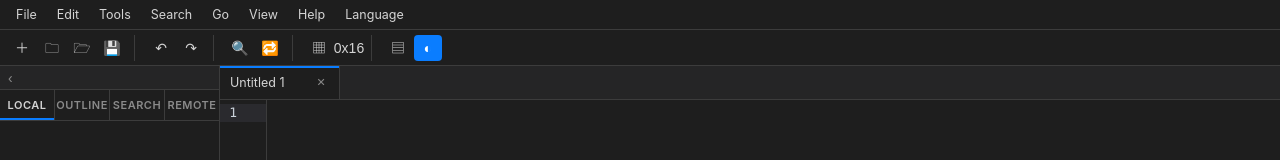
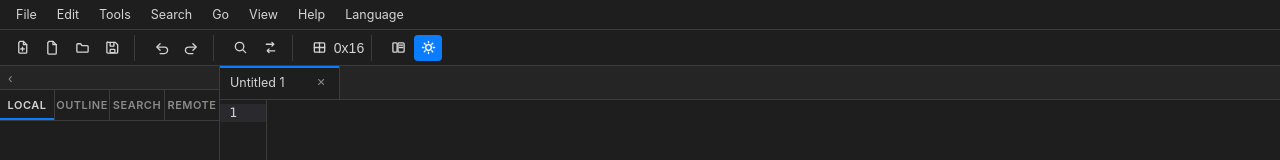
Before and after one commit to zhpeace/0xEdit, a website built with Vite: page index.html in a window 1280 px wide. Shown: the top 160 px of the page. Built offline with nearby package versions, Linux system fonts and the light colour scheme.

Commit message:
fix: 工具栏 emoji 图标在 WKWebView 显示为空白方块，改为内联 SVG
- 11 个工具栏按钮的 emoji/特殊字符（🗀🗁💾↶↷🔍🔁▦▤◐）在 macOS WKWebView 不渲染
- 全部替换为统一 stroke 风格的内联 SVG（15x15，颜色继承 currentColor）
- 新增 .tool-btn svg 尺寸规则；mode 按钮保留 '0x16' 文本

```diff
--- a/index.html
+++ b/index.html
@@ -14,26 +14,26 @@
       <header id="menubar"></header>
       <nav id="toolbar">
         <div class="toolbar-group" id="toolbar-file">
-          <button class="tool-btn" data-action="new" title="新建 (⌘N)">＋</button>
-          <button class="tool-btn" data-action="open" title="打开文件 (⌘O)">🗀</button>
-          <button class="tool-btn" data-action="open-folder" title="打开文件夹">🗁</button>
-          <button class="tool-btn" data-action="save" title="保存 (⌘S)">💾</button>
+          <button class="tool-btn" data-action="new" title="新建 (⌘N)"><svg viewBox="0 0 16 16" fill="none" stroke="currentColor" stroke-width="1.4" stroke-linecap="round" stroke-linejoin="round"><path d="M5 1.5h4l3.5 3.5v8a1 1 0 0 1-1 1H5a1 1 0 0 1-1-1v-10a1 1 0 0 1 1-1z"/><path d="M9 1.5V5h3.5"/><path d="M8 7.5v4M6 9.5h4"/></svg></button>
+          <button class="tool-btn" data-action="open" title="打开文件 (⌘O)"><svg viewBox="0 0 16 16" fill="none" stroke="currentColor" stroke-width="1.4" stroke-linecap="round" stroke-linejoin="round"><path d="M4 1.5h4.5L12 5v9a1 1 0 0 1-1 1H4a1 1 0 0 1-1-1v-11a1 1 0 0 1 1-1z"/><path d="M8.5 1.5V5H12"/></svg></button>
+          <button class="tool-btn" data-action="open-folder" title="打开文件夹"><svg viewBox="0 0 16 16" fill="none" stroke="currentColor" stroke-width="1.4" stroke-linecap="round" stroke-linejoin="round"><path d="M2 5a1 1 0 0 1 1-1h3l1.5 2H13a1 1 0 0 1 1 1v5a1 1 0 0 1-1 1H3a1 1 0 0 1-1-1z"/></svg></button>
+          <button class="tool-btn" data-action="save" title="保存 (⌘S)"><svg viewBox="0 0 16 16" fill="none" stroke="currentColor" stroke-width="1.4" stroke-linecap="round" stroke-linejoin="round"><path d="M3 2.5h8l2.5 2.5v8a1 1 0 0 1-1 1H3a1 1 0 0 1-1-1v-10a1 1 0 0 1 1-1z"/><path d="M5.5 2.5v4h4v-4"/><rect x="5.5" y="10" width="5" height="3.5" rx=".5"/></svg></button>
         </div>
         <div class="toolbar-group" id="toolbar-edit">
-          <button class="tool-btn" data-action="undo" title="撤销 (⌘Z)">↶</button>
-          <button class="tool-btn" data-action="redo" title="重做 (⇧⌘Z)">↷</button>
+          <button class="tool-btn" data-action="undo" title="撤销 (⌘Z)"><svg viewBox="0 0 16 16" fill="none" stroke="currentColor" stroke-width="1.4" stroke-linecap="round" stroke-linejoin="round"><path d="M3.5 7.5h7.5a3.5 3.5 0 0 1 0 7H6.5"/><path d="M6.5 4 3 7.5 6.5 11"/></svg></button>
+          <button class="tool-btn" data-action="redo" title="重做 (⇧⌘Z)"><svg viewBox="0 0 16 16" fill="none" stroke="currentColor" stroke-width="1.4" stroke-linecap="round" stroke-linejoin="round"><path d="M12.5 7.5H5a3.5 3.5 0 0 0 0 7h4.5"/><path d="M9.5 4 13 7.5 9.5 11"/></svg></button>
         </div>
         <div class="toolbar-group" id="toolbar-search">
-          <button class="tool-btn" data-action="find" title="查找 (⌘F)">🔍</button>
-          <button class="tool-btn" data-action="replace" title="替换 (⇧⌘F)">🔁</button>
+          <button class="tool-btn" data-action="find" title="查找 (⌘F)"><svg viewBox="0 0 16 16" fill="none" stroke="currentColor" stroke-width="1.4" stroke-linecap="round" stroke-linejoin="round"><circle cx="7" cy="7" r="4.5"/><path d="m10.5 10.5 3 3"/></svg></button>
+          <button class="tool-btn" data-action="replace" title="替换 (⇧⌘F)"><svg viewBox="0 0 16 16" fill="none" stroke="currentColor" stroke-width="1.4" stroke-linecap="round" stroke-linejoin="round"><path d="M3.5 4.5h8M9.5 2.5 11.5 4.5l-2 2"/><path d="M12.5 11.5h-8M6.5 9.5 4.5 11.5l2 2"/></svg></button>
         </div>
         <div class="toolbar-group" id="toolbar-hex">
-          <button class="tool-btn tool-toggle" id="btn-column" data-action="column" title="列模式">▦</button>
+          <button class="tool-btn tool-toggle" id="btn-column" data-action="column" title="列模式"><svg viewBox="0 0 16 16" fill="none" stroke="currentColor" stroke-width="1.4" stroke-linecap="round" stroke-linejoin="round"><rect x="2.5" y="3" width="11" height="10" rx="1"/><path d="M2.5 8h11M8 3v10"/></svg></button>
           <button class="tool-btn" id="btn-mode" data-action="mode" title="切换文本/十六进制">0x16</button>
         </div>
         <div class="toolbar-group" id="toolbar-view">
-          <button class="tool-btn" data-action="tree" title="切换侧边栏">▤</button>
-          <button class="tool-btn" data-action="theme" title="切换主题">◐</button>
+          <button class="tool-btn" data-action="tree" title="切换侧边栏"><svg viewBox="0 0 16 16" fill="none" stroke="currentColor" stroke-width="1.4" stroke-linecap="round" stroke-linejoin="round"><rect x="2" y="3" width="4.5" height="10" rx="1"/><rect x="7.5" y="3" width="6.5" height="10" rx="1"/><path d="M9 5.5h3.5M9 8h3.5"/></svg></button>
+          <button class="tool-btn" data-action="theme" title="切换主题"><svg viewBox="0 0 16 16" fill="none" stroke="currentColor" stroke-width="1.4" stroke-linecap="round" stroke-linejoin="round"><circle cx="8" cy="8" r="3"/><path d="M8 1.5V3M8 13v1.5M1.5 8H3M13 8h1.5M3.5 3.5l1 1M11.5 11.5l1 1M3.5 12.5l1-1M11.5 4.5l1-1"/></svg></button>
         </div>
       </nav>
 
--- a/src/styles.css
+++ b/src/styles.css
@@ -206,6 +206,12 @@ body {
   display: flex;
   align-items: center;
   justify-content: center;
+}
+
+.tool-btn svg {
+  width: 15px;
+  height: 15px;
+  flex-shrink: 0;
 }
 
 .tool-btn:hover {
```
Also changed, not shown: 1 other file.
